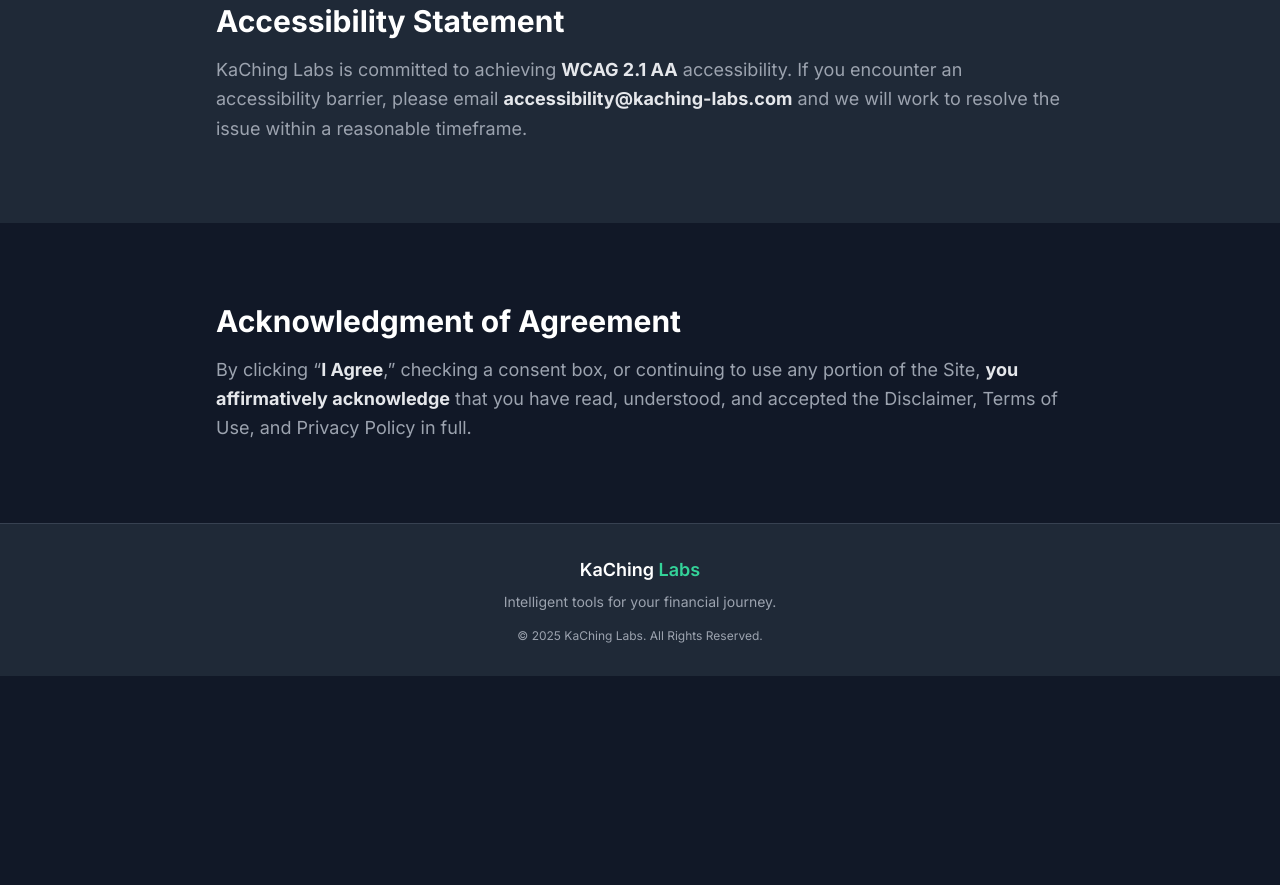
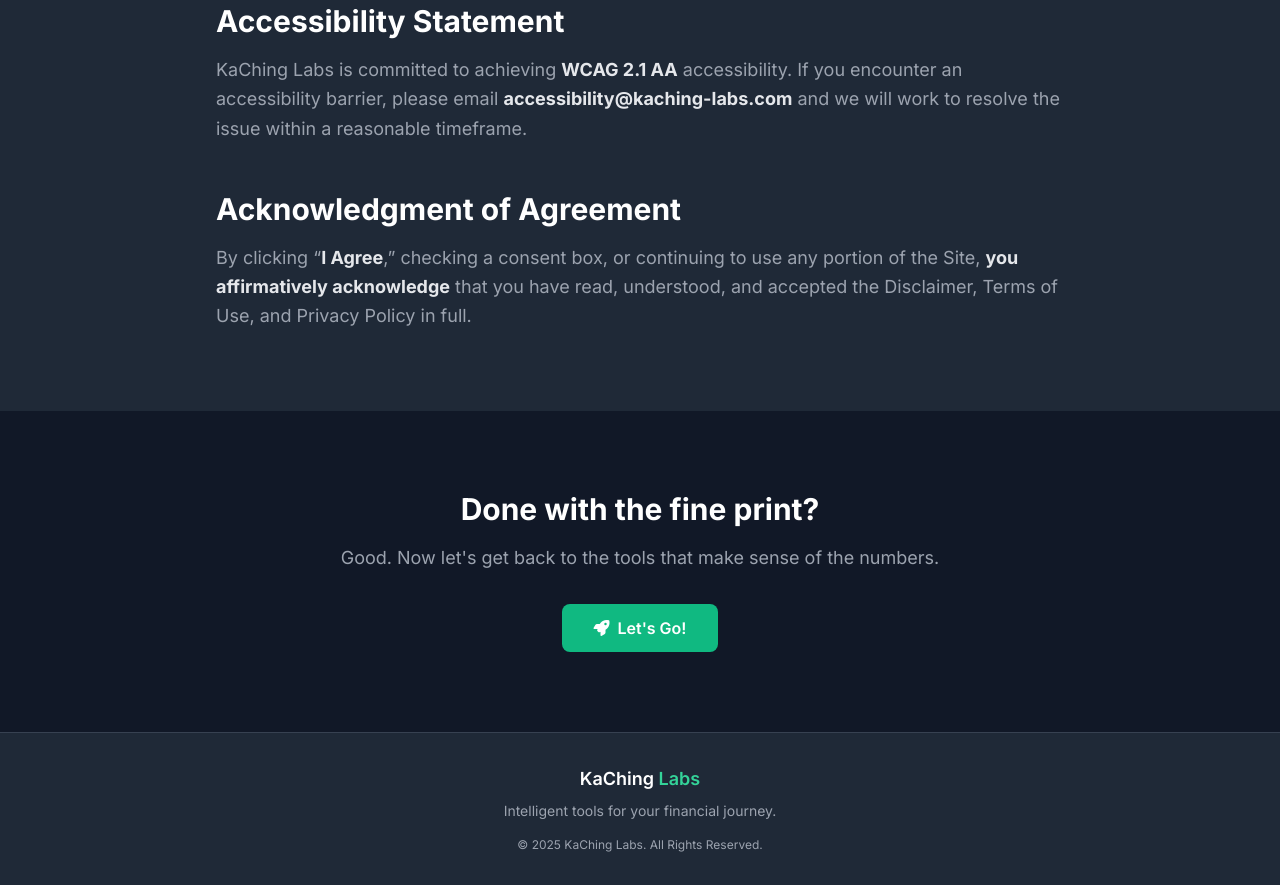
Before and after one commit to hselin/KaChing-Labs, a plain HTML site: page legal.html in a window 1280 px wide. Shown: the part 9134-10019 px from the top of the page. Before the commit the page ends 9810 px from the top, so only its background shows below. Drawn offline with nearby package versions, Linux system fonts and the light colour scheme.

Commit message:
Add back-to-tools section to legal.html

```diff
--- a/legal.html
+++ b/legal.html
@@ -8,6 +8,8 @@
     <link rel="preconnect" href="https://fonts.googleapis.com">
     <link rel="preconnect" href="https://fonts.gstatic.com" crossorigin>
     <link href="https://fonts.googleapis.com/css2?family=Inter:wght@400;500;600;700&display=swap" rel="stylesheet">
+    <!-- Font Awesome CDN -->
+    <link rel="stylesheet" href="https://cdnjs.cloudflare.com/ajax/libs/font-awesome/6.5.1/css/all.min.css" xintegrity="sha512-DTOQO9RWCH3ppGqcWaEA1BIZOC6xxalwEsw9c2QQeAIftl+Vegovlnee1c9QX4TctnWMn13TZye+giMm8e2LwA==" crossorigin="anonymous" referrerpolicy="no-referrer" />
     <link rel="apple-touch-icon" sizes="180x180" href="favicon/apple-touch-icon.png">
     <link rel="icon" type="image/png" sizes="32x32" href="favicon/favicon-32x32.png">
     <link rel="icon" type="image/png" sizes="16x16" href="favicon/favicon-16x16.png">
@@ -267,17 +269,28 @@
         </section>
 
         <!-- Accessibility and Final Acknowledgment -->
-        <section id="accessibility" class="py-20 bg-gray-800">
+        <section id="accessibility-acknowledgment" class="py-20 bg-gray-800">
             <div class="container mx-auto px-6 max-w-4xl text-left">
                 <h2 class="text-3xl font-bold text-white">Accessibility Statement</h2>
                 <p class="mt-4 text-lg text-gray-400 leading-relaxed">KaChing Labs is committed to achieving <strong>WCAG 2.1 AA</strong> accessibility. If you encounter an accessibility barrier, please email <strong>accessibility@kaching-labs.com</strong> and we will work to resolve the issue within a reasonable timeframe.</p>
+
+                <h2 class="text-3xl font-bold text-white mt-12">Acknowledgment of Agreement</h2>
+                <p class="mt-4 text-lg text-gray-400 leading-relaxed">By clicking “<strong>I Agree</strong>,” checking a consent box, or continuing to use any portion of the Site, <strong>you affirmatively acknowledge</strong> that you have read, understood, and accepted the Disclaimer, Terms of Use, and Privacy Policy in full.</p>
             </div>
         </section>
 
-        <section id="acknowledgment" class="py-20 bg-gray-900">
-            <div class="container mx-auto px-6 max-w-4xl text-left">
-                <h2 class="text-3xl font-bold text-white">Acknowledgment of Agreement</h2>
-                <p class="mt-4 text-lg text-gray-400 leading-relaxed">By clicking “<strong>I Agree</strong>,” checking a consent box, or continuing to use any portion of the Site, <strong>you affirmatively acknowledge</strong> that you have read, understood, and accepted the Disclaimer, Terms of Use, and Privacy Policy in full.</p>
+        <section id="back-to-tools" class="py-20 bg-gray-900">
+            <div class="container mx-auto px-6 max-w-4xl text-center">
+                <h2 class="text-3xl font-bold text-white">Done with the fine print?</h2>
+                <p class="mt-4 text-lg text-gray-400 leading-relaxed max-w-3xl mx-auto">
+                    Good. Now let's get back to the tools that make sense of the numbers.
+                </p>
+                <div class="mt-8">
+                   <a href="index.html" class="inline-flex items-center justify-center bg-emerald-500 hover:bg-emerald-600 text-white font-semibold py-3 px-8 rounded-lg transition-colors">
+                       <i class="fa-solid fa-rocket mr-2"></i>
+                       Let's Go!
+                   </a>
+                </div>
             </div>
         </section>
 
```
